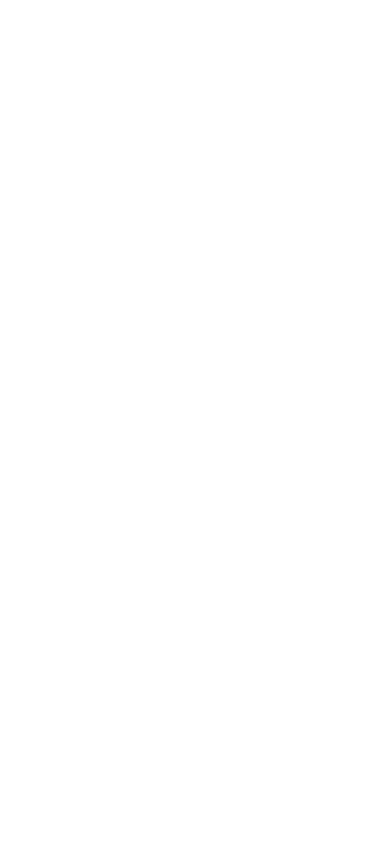
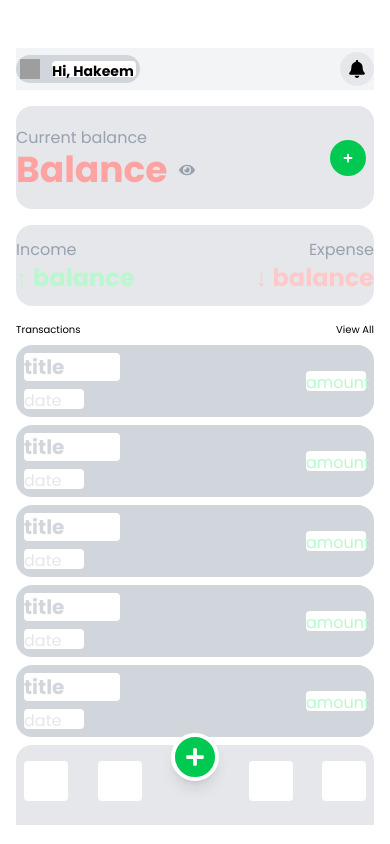
Before and after one commit to BuildspaceHub/ledgrx, a React (Vite) app: page /dashboard in a window 390 px wide. Before the commit this address had no page. Built offline with nearby package versions, Linux system fonts and the light colour scheme; grey boxes are pictures that could not be loaded.

Commit message:
feat: built dashboard layout for mobile

```diff
--- a/src/App.jsx
+++ b/src/App.jsx
@@ -7,10 +7,12 @@ import CreatePasswordPage from "./pages/CreatePasswordPage";
 import VerifiedEmailPage from "./pages/VerifiedEmailPage";
 import ConfirmEmailPage from "./pages/ConfirmEmailPage";
 import ConfirmPasswordPage from "./pages/ConfirmPasswordPage";
+import Dashboard from "./components/dashboard";
 
 export default function App() {
   return (
     <BrowserRouter>
+      <div className="lg:bg-green-300 h-screen w-screen flex justify-center items-center flex-col">
         <Routes>
           {/* Public Routes */}
           <Route path="/" element={<Splash />} />
@@ -20,9 +22,14 @@ export default function App() {
           <Route path="/auth/signup" element={<SignUp />} />
           <Route path="/auth/reset-password" element={<CreatePasswordPage />} />
           <Route path="/auth/verify-email" element={<ConfirmEmailPage />} />
-        <Route path="/auth/forgot-password" element={<ConfirmPasswordPage />} />
+          <Route
+            path="/auth/forgot-password"
+            element={<ConfirmPasswordPage />}
+          />
           <Route path="/auth/user-verified" element={<VerifiedEmailPage />} />
+          <Route path="/dashboard" element={<Dashboard />} />
         </Routes>
+      </div>
     </BrowserRouter>
   );
 }
--- a/src/components/Onboarding.jsx
+++ b/src/components/Onboarding.jsx
@@ -43,29 +43,30 @@ export default function Onboarding() {
   const currentScreen = onboardingData[currentIndex];
 
   return (
-    <div className="text-center flex flex-col h-screen bg-white lg:bg-green-50 justify-between m-4 md:my-1 md:mx-2 md:flex-wrap md:border-2 md:border-green-200 md:rounded-4xl md:h-full md:flex lg:gap-10 md:shadow-sm md:hover:shadow-[0_4px_14px_0_rgba(22,163,74,0.39)] md:flex-row md:justify-center md:items-center md:w-70% md:px-8 md:py-10 md:relative lg:mx-40 lg:my-5 lg:">
+    <section>
+      <div className="text-center px-8 py-16  w-full flex flex-col h-screen bg-white lg:bg-green-50 justify-between mx-2 md:my-1 md:mx-2 md:flex-wrap md:border-2 md:border-green-200 md:rounded-4xl md:h-full md:flex lg:gap-10 md:shadow-sm md:hover:shadow-[0_4px_14px_0_rgba(22,163,74,0.39)] md:flex-row md:justify-center md:items-center md:w-70% md:px-8 md:py-10 md:relative lg:mx-40 lg:my-5 lg:h-[600px] lg:w-[1002px] ">
         {/* {steps[count - 1]} */}
-      <button className="self-end text-green-600 font-semibold text-sm mt-10 mr-6 md:absolute md:top-0 md:right-10 md:font-semibold md:text-[18px] ">
+        <button className="absolute text-green-600 font-semibold text-sm top-10 right-4 md:absolute md:top-20 md:right-27 md:font-semibold md:text-[18px] ">
           skip
         </button>
 
         <img
           src={currentScreen.image}
           alt=""
-        className="w-100%  p-6 mt-2 flex flex-col mb-0 md:w-67.5 md:[300px] lg:w-112.5 lg:h-125 "
+          className="w-[400px] h-[350px] mt-6 mb-4 flex flex-col mb-0 md:w-67.5 md:[300px] lg:w-112.5 lg:h-125 "
         />
 
-      <div className="flex flex-col items-start w-100% mt-0 md:w-40% md:h-100%">
-        <h1 className="text-[25px] mt-20 text-start lg:text-[25px] md:mb-6  ">
+        <div className="flex flex-col items-start mt-2 md:w-40% md:h-100%">
+          <h1 className="text-[24px] font-semibold mt-0 text-start lg:text-[25px] md:mb-6  ">
             {currentScreen.title}
           </h1>
-        <p className="text-[15px] w-75 text-start pt-2 md:text-[18px] md:w-100% md:mb-6">
+          <p className="text-[14px] w-55 text-start md:text-[18px] md:w-100% md:mb-6">
             {currentScreen.description}
           </p>
-        <p className="text-[16px] font-normal text-[#52c218] pt-4 md:text-[19px]">
+          <p className="text-[16px] font-semibold text-[#52c218] pt-1 md:text-[19px]">
             {currentScreen.subText}
           </p>
-        <div className="flex flex-col gap-6 mt-8 mx-auto">
+          <div className="flex flex-col mt-4 mx-auto">
             <span className="flex justify-center gap-1">
               {onboardingData.map((_, index) => (
                 <div
@@ -79,11 +80,14 @@ export default function Onboarding() {
           </div>
           <button
             onClick={handleNext}
-          className="w-full bg-[#52c218] rounded text-white text-[13px] py-4 mt-8"
+            className="w-full bg-[#52c218] rounded text-white text-[13px] py-3 mt-4"
           >
-          {currentIndex === onboardingData.length - 1 ? "Get Started" : "Next"}
+            {currentIndex === onboardingData.length - 1
+              ? "Get Started"
+              : "Next"}
           </button>
         </div>
       </div>
+    </section>
   );
 }
--- a/src/components/Splash.jsx
+++ b/src/components/Splash.jsx
@@ -8,7 +8,7 @@ export default function Splash() {
     }, 4000);
   }, []);
   return (
-    <div className="bg-green-300 h-screen flex justify-center items-center flex-col gap-5">
+    <div className="bg-green-300 h-screen w-screen flex justify-center items-center flex-col gap-5">
       <h3>
         Ledgr
         <span className="text-white text-3xl font-bold mb-2.5 animate-slideIn">
--- /dev/null
+++ b/src/components/dashboard.jsx
@@ -0,0 +1,150 @@
+import {
+  FaBell,
+  FaEye,
+  FaPlus,
+  FaHome,
+  FaWallet,
+  FaChartBar,
+  FaCog,
+} from "react-icons/fa";
+
+const transactions = [
+  {
+    title: "Salary",
+    date: "20 Jul",
+    amount: "+30,000",
+    income: true,
+  },
+  {
+    title: "Transportation",
+    date: "16 Jul",
+    amount: "-7,200",
+    income: false,
+  },
+  {
+    title: "Food",
+    date: "16 Jul",
+    amount: "-11,000",
+    income: false,
+  },
+  {
+    title: "Internet",
+    date: "15 Jul",
+    amount: "-3,000",
+    income: false,
+  },
+  {
+    title: "Medication",
+    date: "11 Jul",
+    amount: "-5,500",
+    income: false,
+  },
+];
+
+export default function Dashboard() {
+  return (
+    <div className="bg-gray-100 min-h-full w-full h-full flex justify-center items-center ">
+      <div className="w-full min-h-full p-4 m-auto bg-white relative">
+        {/* Header */}
+        <div className="w-full h-[42px] flex py-4 mt-8 bg-gray-100 justify-between items-center">
+          <div className="flex p-1 items-center bg-gray-300 gap-3 rounded-2xl">
+            <div className="bg-white justifu-center align-middle w-5 h-5 rounded-full">
+              <img src="https://i.pravatar.cc/100" alt="profile" />
+            </div>
+
+            <div>
+              <h2 className="font-bold text-[14px] h-4 w-21 bg-white rounded">
+                Hi, Hakeem
+              </h2>
+            </div>
+          </div>
+          <div className="bg-gray-200 rounded-full p-2">
+            <FaBell size={18} />
+          </div>
+        </div>
+
+        {/* Balance */}
+        <div className="w-full h-[103px] mt-4 flex justify-between items-center bg-gray-200 rounded-2xl">
+          <div>
+            <p className="text-gray-400">Current balance</p>
+
+            <div className="flex items-center gap-3">
+              <h1 className="text-4xl font-bold text-red-300">Balance</h1>
+
+              <FaEye className="text-gray-400" />
+            </div>
+          </div>
+
+          <button className="w-9 h-9 mr-2 text-[10px] rounded-full bg-green-500 text-white flex justify-center items-center">
+            <FaPlus />
+          </button>
+        </div>
+
+        {/* Income & Expense */}
+
+        <div className="w-full h-[81px] justify-between items-center grid grid-cols-2 mt-4 rounded-2xl bg-gray-200">
+          <div>
+            <p className="text-gray-400">Income</p>
+
+            <h3 className="text-green-200 font-bold text-2xl">↑ balance</h3>
+          </div>
+
+          <div className="text-right ">
+            <p className="text-gray-400">Expense</p>
+
+            <h3 className="text-red-200 font-bold text-2xl">↓ balance</h3>
+          </div>
+        </div>
+
+        {/* Transactions */}
+
+        <div className="mt-4 flex justify-between">
+          <h2 className="font-normal text-[10px] ">Transactions</h2>
+
+          <button className="text-[10px] ">View All</button>
+        </div>
+
+        <div className="mt-2 space-y-2">
+          {transactions.map((item, index) => (
+            <div
+              key={index}
+              className="flex justify-between items-center bg-gray-300 p-2 rounded-2xl mb-2"
+            >
+              <div>
+                <h3 className="font-bold text-xl h-7 text-gray-300 w-24 bg-white rounded">
+                  title
+                </h3>
+
+                <p className="text-gray-200 h-5 mt-2 w-15 bg-white rounded">
+                  date
+                </p>
+              </div>
+
+              <span className="text-green-200 h-5 w-15 bg-white rounded">
+                amount
+              </span>
+            </div>
+          ))}
+        </div>
+
+        {/* Bottom Navigation */}
+
+        <div className="absolute sticky bottom-[-10px] bg-gray-200 z-999 w-full h-[80px] rounded-t-2xl pt-4 px-2">
+          <div className="flex justify-between items-center">
+            <div className="flex flex-col items-center text-green-500 h-10 w-11 bg-white rounded"></div>
+
+            <div className="flex flex-col items-center text-gray-400 h-10 w-11 bg-white rounded"></div>
+
+            <button className="w-12 h-12 border-4  border-white rounded-full bg-green-500 text-[13px] text-white flex justify-center items-center shadow-lg -mt-12">
+              <FaPlus size={20} />
+            </button>
+
+            <div className="flex flex-col items-center text-gray-400 h-10 w-11 bg-white rounded"></div>
+
+            <div className="flex flex-col items-center text-gray-400 h-10 w-11 bg-white rounded"></div>
+          </div>
+        </div>
+      </div>
+    </div>
+  );
+}
```
Also changed, not shown: 1 other file (tests, documents, lock files or other folders). Lines whose indentation alone changed are shown as unchanged.
